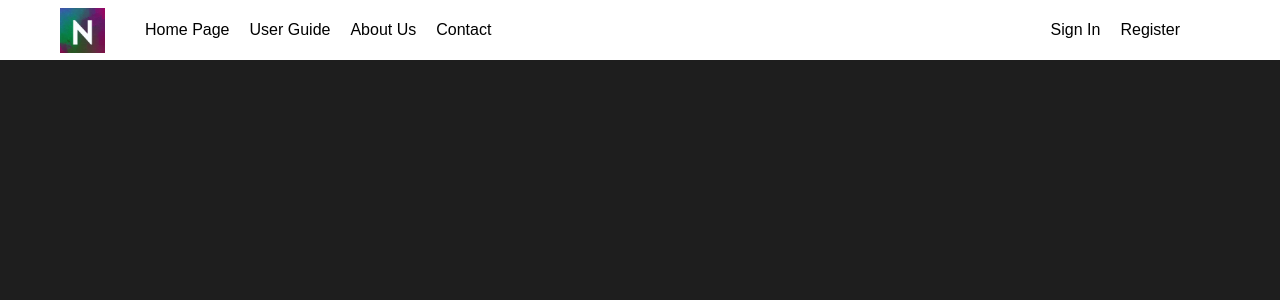
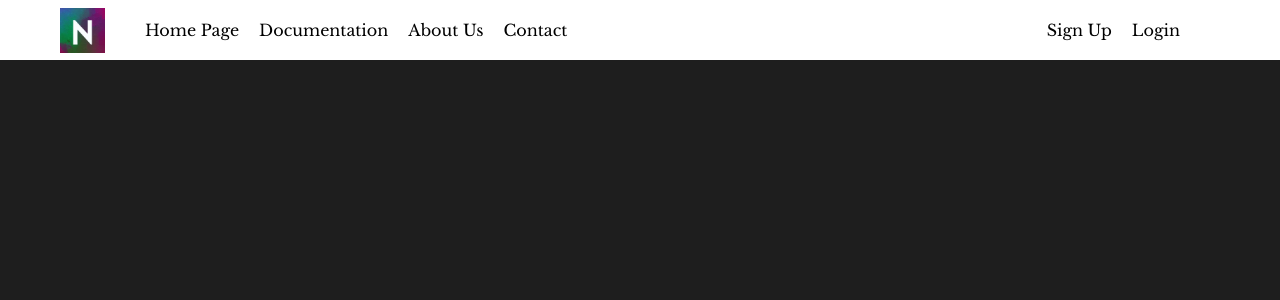
Before and after one commit to NightnHawk/Platforma-testowa--IO, a PHP site: page / in a window 1280 px wide. Shown: the top 300 px of the page. Run offline with PHP 8.4, Linux system fonts and the light colour scheme.

Commit message:
Split of index into index and header branches; new font
Header będzie używany we wszystkich stronach, więc lepiej będzie go wyodrębnić, aby móc go później include'ować w razie potrzeby.
Dodałęm czcionkę z fonts.google.com (Libre Basketville)

```diff
--- a/css/main.css
+++ b/css/main.css
@@ -45,8 +45,15 @@ a{
 
 .header-main-nav ul li a{
     padding: 0 10px 0 10px;
-    font-family: Arial, Helvetica, sans-serif;
+    font-family: 'Libre Baskerville', serif;
     line-height: 60px;
+    color: black;
+    display: block;
+    height: 100%;
+}
+
+.header-main-nav ul li a:hover{
+    color: #AE1FA5;
 }
 
 .header-main-acount{
@@ -73,6 +80,13 @@ a{
 }
 .header-main-acount-nav ul li a{
     padding: 0 10px 0 10px;
-    font-family: Arial, Helvetica, sans-serif;
+    font-family: 'Libre Baskerville', serif;
     line-height: 60px;
+    color: black;
+    display: block;
+    height: 100%;
 }
+
+.header-main-acount-nav ul li a:hover{
+    color: #AE1FA5;
+}
--- /dev/null
+++ b/header.php
@@ -0,0 +1,38 @@
+<?php
+    session_start();
+	include_once "includes\autoloader.inc.php";
+    include_once "header.php";
+?>
+<!DOCTYPE html>
+<html lang="pl">
+<head>
+	<meta charset="UTF-8">
+	<meta name="viewport" content="width=device-width, initial-scale=1.0">
+	<link rel="preconnect" href="https://fonts.gstatic.com" crossorigin>
+	<link href="https://fonts.googleapis.com/css2?family=Libre+Baskerville:ital,wght@0,400;0,700;1,400&display=swap" rel="stylesheet">
+	<link rel="stylesheet" href="css/reset.css">
+	<link rel="stylesheet" href="css/main.css">
+	<title>Platforma testowa</title>
+</head>
+<body>
+	<header class="header-main">
+		<div class="header-main-logo">
+			<img src="images\placeholder_logo.png" alt="logo">
+			<nav class="header-main-nav">
+				<ul>
+					<li><a href="index.php">Home Page</a></li>
+					<li><a href="#">Documentation</a></li>
+					<li><a href="#">About Us</a></li>
+					<li><a href="#">Contact</a></li>
+				</ul>
+			</nav>
+		</div>
+		<div class="header-main-acount">
+			<nav class="header-main-acount-nav">
+				<ul>
+					<li><a href="#">Sign Up</a></li>
+					<li><a href="includes/login.inc.php">Login</a></li>
+				</ul>
+			</nav>
+		</div>
+	</header>
--- a/index.php
+++ b/index.php
@@ -1,36 +1,5 @@
 <?php
-	include_once "includes\autoloader.inc.php";
+	include_once "header.php";
 ?>
-<!DOCTYPE html>
-<html lang="pl">
-<head>
-	<meta charset="UTF-8">
-	<meta name="viewport" content="width=device-width, initial-scale=1.0">
-	<link rel="stylesheet" href="css/reset.css">
-	<link rel="stylesheet" href="css/main.css">
-	<title>Platforma testowa</title>
-</head>
-<body>
-	<header class="header-main">
-		<div class="header-main-logo">
-			<img src="images\placeholder_logo.png" alt="logo">
-			<nav class="header-main-nav">
-				<ul>
-					<li><a href="index.php">Home Page</a></li>
-					<li><a href="#">User Guide</a></li>
-					<li><a href="#">About Us</a></li>
-					<li><a href="#">Contact</a></li>
-				</ul>
-			</nav>
-		</div>
-		<div class="header-main-acount">
-			<nav class="header-main-acount-nav">
-				<ul>
-					<li><a href="includes/login.inc.php">Sign In</a></li>
-					<li><a href="#">Register</a></li>
-				</ul>
-			</nav>
-		</div>
-	</header>
 </body>
 </html>
```
